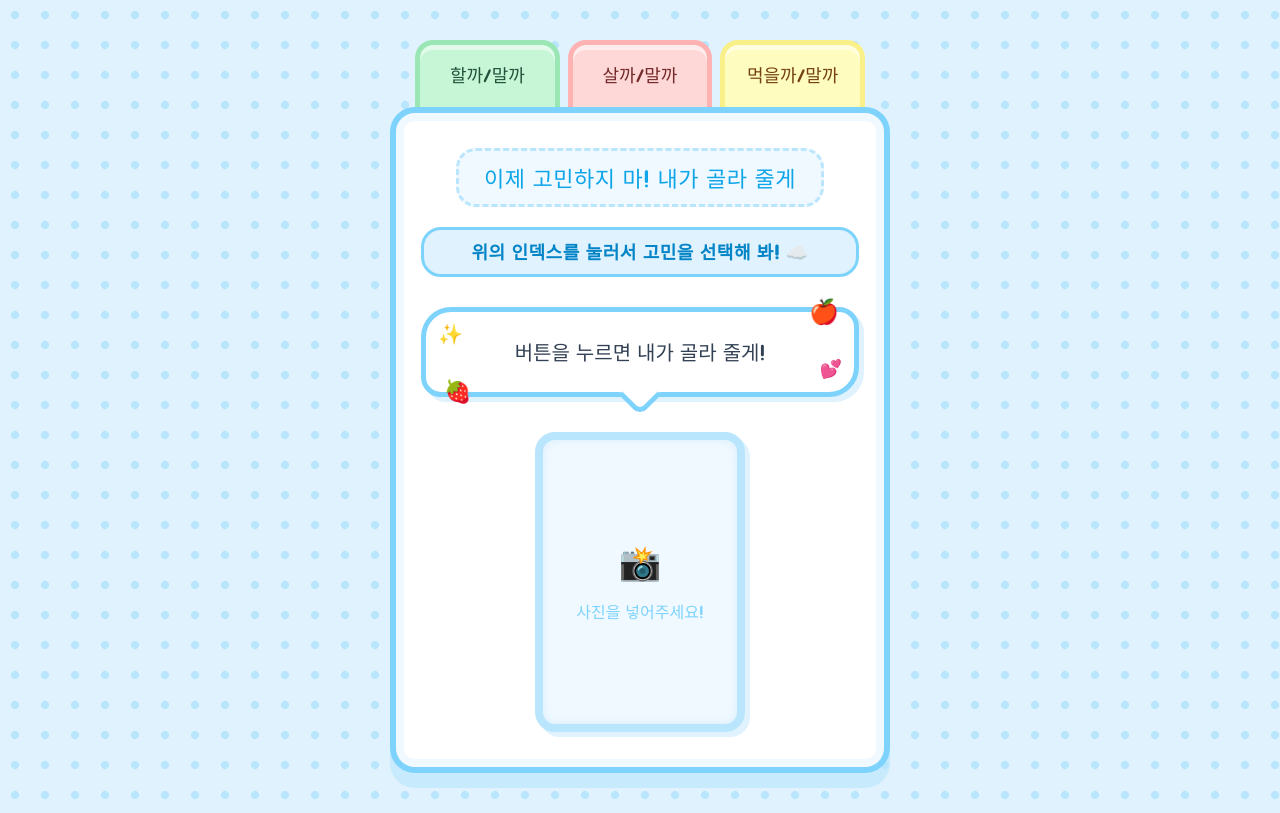
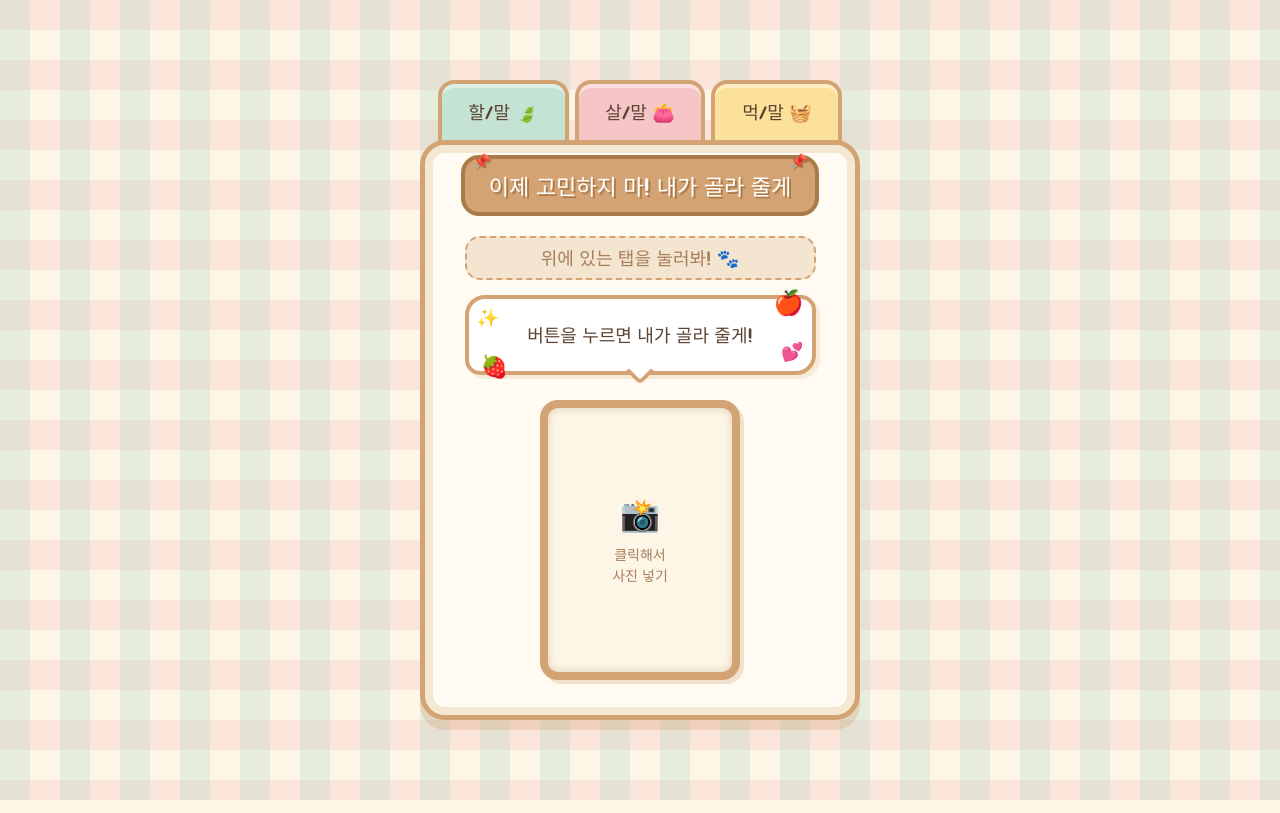
Before and after one commit to likeorlover/-, a plain HTML site: page index.html in a window 1280 px wide. Drawn offline with Linux system fonts and the light colour scheme.

Commit message:
Add files via upload

```diff
--- a/index.html
+++ b/index.html
@@ -12,11 +12,13 @@
         }
 
         body {
-            /* 깔끔한 하늘색 도트 배경 */
-            background-color: #e0f2fe;
-            background-image: radial-gradient(#bae6fd 4px, transparent 4px);
-            background-size: 30px 30px;
-            color: #334155;
+            /* 동물의 숲 느낌의 파스텔 체크무늬 배경 */
+            background-color: #fdf5e6;
+            background-image:
+                linear-gradient(90deg, rgba(162, 212, 195, 0.25) 50%, transparent 50%),
+                linear-gradient(rgba(243, 178, 185, 0.25) 50%, transparent 50%);
+            background-size: 60px 60px;
+            color: #5c4332;
             font-family: 'Jua', sans-serif;
             display: flex;
             flex-direction: column;
@@ -24,157 +26,164 @@
             justify-content: center;
             min-height: 100vh;
             margin: 0;
-            padding: 40px 15px;
+            padding: 20px 10px;
             overflow-x: hidden;
         }
 
-        /* 다이어리/책 전체 래퍼 */
-        .planner-wrapper {
+        /* 전체 컨테이너 완벽한 중앙 정렬 */
+        .app-container {
             width: 100%;
-            max-width: 500px; /* 데스크탑, 모바일 모두 예쁘게 보이는 사이즈 */
+            max-width: 440px;
             display: flex;
             flex-direction: column;
             align-items: center;
+            position: relative;
+            margin: auto;
         }
 
-        /* 책 인덱스 (탭) 영역 */
-        .tabs-container {
+        /* ---------------- [ 인덱스 탭 ] ---------------- */
+        .tabs {
             display: flex;
-            justify-content: space-around;
-            width: 90%;
-            margin-bottom: -6px; /* 메인 창 테두리 아래로 숨기기 위해 아래로 내림 */
-            position: relative;
-            z-index: 0;
-            gap: 8px;
+            justify-content: center;
+            width: 92%;
+            gap: 6px;
+            margin-bottom: -5px; /* 창 안으로 쏙 들어가게 */
+            z-index: 1;
         }
 
         .tab-btn {
             font-family: 'Jua', sans-serif;
             flex: 1;
-            padding: 16px 5px 24px 5px; /* 아래쪽 패딩을 더 줘서 창 테두리에 자연스럽게 가려지게 함 */
-            border-radius: 18px 18px 0 0;
-            border: 5px solid;
+            /* 시각적으로 보이는 영역의 정중앙에 글씨가 오도록 아래쪽 패딩을 더 줌 */
+            padding: 10px 5px 15px 5px;
+            font-size: 15px; /* 모바일용 작은 폰트 */
+            border: 4px solid #d4a373;
             border-bottom: none;
-            font-size: 18px;
+            border-radius: 16px 16px 0 0;
             cursor: pointer;
-            box-shadow: inset 0 5px 0px rgba(255, 255, 255, 0.5);
-            transition: transform 0.1s;
-            text-align: center;
+            display: flex;
+            align-items: center;
+            justify-content: center;
+            gap: 4px;
+            transition: all 0.1s;
+            box-shadow: inset 0 4px 0px rgba(255, 255, 255, 0.4);
+            color: #5c4332;
         }
+
         .tab-btn:active {
             transform: translateY(4px);
         }
 
-        /* 각 탭의 색상 (파스텔톤) */
-        .tab-do { background-color: #c6f6d5; border-color: #9ae6b4; color: #22543d; } /* 파스텔 민트 */
-        .tab-buy { background-color: #fed7d7; border-color: #feb2b2; color: #742a2a; } /* 파스텔 핑크 */
-        .tab-eat { background-color: #fefcbf; border-color: #faf089; color: #744210; } /* 파스텔 옐로 */
+        /* 탭 색상: 숲 느낌의 파스텔톤 완벽 복구 */
+        .tab-do { background-color: #c5e3d5; }
+        .tab-buy { background-color: #f6c5c8; }
+        .tab-eat { background-color: #fce19a; }
 
-        /* 메인 컨테이너 (다이어리 속지 느낌) */
+        /* ---------------- [ 메인 게임 창 ] ---------------- */
         .game-window {
-            background-color: #ffffff;
-            padding: 35px 25px;
+            background-color: #fffbf2;
+            padding: 30px 20px 35px;
             width: 100%;
-            border: 6px solid #7dd3fc; /* 하늘색 톤 테두리 */
+            border: 5px solid #d4a373; /* 따뜻한 우드 테두리 */
             border-radius: 25px;
             box-shadow:
-                0 15px 0px rgba(186, 230, 253, 0.6),
-                inset 0 0 0 8px #f0f9ff;
+                inset 0 0 0 8px #f4e8d3,
+                0 10px 0px rgba(212, 163, 115, 0.3);
             display: flex;
             flex-direction: column;
             align-items: center;
             position: relative;
-            z-index: 1;
+            z-index: 2;
         }
 
-        /* 메인 타이틀 */
-        .main-title {
-            color: #0ea5e9;
-            font-size: 22px;
-            margin-top: 0;
+        /* 상단 우드 간판 */
+        .wood-sign {
+            background-color: #d4a373;
+            color: #fff;
+            padding: 6px 18px;
+            border-radius: 18px;
+            font-size: 17px; /* 모바일용 폰트 축소 */
+            text-shadow: 2px 2px 0px #ab7a4b;
+            border: 4px solid #ab7a4b;
+            margin-top: -15px;
             margin-bottom: 20px;
+            display: flex;
+            align-items: center;
+            white-space: nowrap;
+            position: relative;
+        }
+        .wood-sign::before, .wood-sign::after {
+            content: '📌';
+            position: absolute;
+            font-size: 14px;
+            top: -6px;
+        }
+        .wood-sign::before { left: 8px; }
+        .wood-sign::after { right: 8px; }
+
+        /* 상태 표시줄 */
+        .category-display {
+            background-color: #f3e5d0;
+            color: #a87e5b;
+            padding: 6px 15px;
+            border-radius: 15px;
+            font-size: 14px; /* 모바일용 폰트 축소 */
+            border: 2px dashed #d4a373;
+            margin-bottom: 15px;
             text-align: center;
-            background-color: #f0f9ff;
-            padding: 10px 25px;
-            border-radius: 20px;
-            border: 3px dashed #bae6fd;
-            letter-spacing: 0.5px;
-        }
-
-        /* 선택된 고민 종류 표시 영역 */
-        .category-display {
-            background-color: #e0f2fe;
-            color: #0284c7;
-            padding: 8px 25px;
-            border-radius: 20px;
-            font-size: 18px;
-            font-weight: bold;
-            border: 3px solid #7dd3fc;
-            min-height: 40px;
+            width: 90%;
+            min-height: 32px;
             display: flex;
             align-items: center;
             justify-content: center;
-            letter-spacing: 0.5px;
-            margin-bottom: 5px;
-            width: 100%;
-            text-align: center;
         }
 
-        /* 구름 말풍선 */
+        /* 구름 말풍선 (폰트 크기에 맞게 여백/높이 축소) */
         .speech-cloud {
             position: relative;
             background: #ffffff;
-            color: #334155;
-            font-size: 20px;
-            padding: 25px 20px;
-            width: 100%;
-            border: 5px solid #7dd3fc;
-            border-radius: 30px 20px 30px 20px;
-            margin-top: 25px;
-            margin-bottom: 35px;
+            color: #5c4332;
+            font-size: 15px; /* 모바일용 폰트 축소 */
+            padding: 15px 18px; /* 패딩 축소 */
+            width: 90%;
+            border: 4px solid #d4a373;
+            border-radius: 20px 15px 20px 15px;
+            margin-bottom: 25px;
             text-align: center;
-            min-height: 90px;
+            min-height: 60px; /* 높이 대폭 축소 */
             display: flex;
             align-items: center;
             justify-content: center;
             word-break: keep-all;
-            box-shadow: 5px 5px 0px #e0f2fe;
+            box-shadow: 4px 4px 0px rgba(212, 163, 115, 0.2);
         }
         .speech-cloud::after {
             content: '';
             position: absolute;
-            bottom: -18px;
+            bottom: -10px;
             left: 50%;
             transform: translateX(-50%) rotate(45deg);
-            width: 25px;
-            height: 25px;
+            width: 16px;
+            height: 16px;
             background-color: #ffffff;
-            border-bottom: 5px solid #7dd3fc;
-            border-right: 5px solid #7dd3fc;
-            border-bottom-right-radius: 10px;
+            border-bottom: 4px solid #d4a373;
+            border-right: 4px solid #d4a373;
+            border-bottom-right-radius: 6px;
         }
 
-        /* 꾸미기 장식 아이콘 */
-        .deco { position: absolute; font-size: 20px; }
-        .deco-1 { left: 12px; top: 10px; }
-        .deco-2 { right: 15px; top: -14px; font-size: 24px; }
-        .deco-3 { right: 12px; bottom: 10px; font-size: 18px; }
-        .deco-4 { left: 18px; bottom: -14px; font-size: 22px; }
+        .deco { position: absolute; font-size: 14px; }
+        .deco-1 { left: 8px; top: 8px; }
+        .deco-2 { right: 8px; top: -10px; font-size: 18px; }
+        .deco-3 { right: 8px; bottom: 6px; font-size: 12px; }
+        .deco-4 { left: 12px; bottom: -10px; font-size: 16px; }
 
-        /* 하단 영역 (포토카드 전용) */
-        .bottom-content {
-            display: flex;
-            justify-content: center;
-            width: 100%;
-        }
-
-        /* 나무 액자 포토카드 -> 하늘색 프레임으로 변경 */
+        /* 나무 액자 포토카드 (모바일에서 사진 큼직하게) */
         .photocard-wrapper {
-            width: 210px;
-            height: 300px;
-            background-color: #f0f9ff;
-            border: 8px solid #bae6fd;
-            border-radius: 20px;
+            width: 180px; /* 크기 확대 */
+            height: 260px; /* 크기 확대 */
+            background-color: #fdf5e6;
+            border: 8px solid #d4a373;
+            border-radius: 18px;
             display: flex;
             flex-direction: column;
             align-items: center;
@@ -182,58 +191,68 @@
             cursor: pointer;
             position: relative;
             overflow: hidden;
-            box-shadow: inset 0 0 10px rgba(2, 132, 199, 0.1), 5px 5px 0 #e0f2fe;
+            box-shadow: inset 0 0 8px rgba(92, 67, 50, 0.2), 4px 4px 0 rgba(212, 163, 115, 0.3);
             transition: transform 0.2s;
         }
         .photocard-wrapper:hover {
             transform: rotate(-2deg) scale(1.02);
-            border-color: #7dd3fc;
         }
         .photocard-wrapper img {
             width: 100%;
             height: 100%;
             object-fit: cover;
             display: none;
-            border-radius: 8px;
+            border-radius: 6px;
         }
         .upload-text {
-            color: #7dd3fc;
-            font-size: 16px;
+            color: #a87e5b;
+            font-size: 14px;
             text-align: center;
             line-height: 1.5;
             display: flex;
             flex-direction: column;
             align-items: center;
-            gap: 10px;
+            gap: 6px;
         }
         .upload-text .paw {
-            font-size: 34px;
+            font-size: 32px;
         }
         input[type="file"] {
             display: none;
         }
 
+        /* PC 화면에서는 전체적으로 사이즈를 키움 */
+        @media (min-width: 500px) {
+            .tab-btn { font-size: 18px; padding: 14px 10px 19px 10px; }
+            .wood-sign { font-size: 22px; padding: 10px 24px; margin-top: -20px; }
+            .category-display { font-size: 18px; min-height: 40px; }
+            .speech-cloud { font-size: 18px; padding: 22px; min-height: 80px; }
+            .deco { font-size: 18px; }
+            .deco-2 { font-size: 24px; }
+            .deco-4 { font-size: 22px; }
+            .photocard-wrapper { width: 200px; height: 280px; }
+        }
     </style>
 </head>
 <body>
-    <div class="planner-wrapper">
-        <!-- 상단 인덱스 탭 -->
-        <div class="tabs-container">
-            <button class="tab-btn tab-do" onclick="decide('do')">할까/말까</button>
-            <button class="tab-btn tab-buy" onclick="decide('buy')">살까/말까</button>
-            <button class="tab-btn tab-eat" onclick="decide('eat')">먹을까/말까</button>
+    <div class="app-container">
+        <!-- 상단 아기자기한 인덱스 탭 (이모지 포함 & 완벽 중앙 정렬) -->
+        <div class="tabs">
+            <button class="tab-btn tab-do" onclick="decide('do')">할/말 🍃</button>
+            <button class="tab-btn tab-buy" onclick="decide('buy')">살/말 👛</button>
+            <button class="tab-btn tab-eat" onclick="decide('eat')">먹/말 🧺</button>
         </div>
 
         <div class="game-window">
-            <!-- 메인 타이틀 -->
-            <div class="main-title">이제 고민하지 마! 내가 골라 줄게</div>
+            <!-- 다시 돌아온 귀여운 우드 간판 -->
+            <div class="wood-sign">이제 고민하지 마! 내가 골라 줄게</div>
 
-            <!-- 선택된 고민 종류 표시 -->
+            <!-- 선택된 고민 종류 -->
             <div class="category-display" id="categoryDisplay">
-                위의 인덱스를 눌러서 고민을 선택해 봐! ☁️
+                위에 있는 탭을 눌러봐! 🐾
             </div>
 
-            <!-- 말풍선 -->
+            <!-- 말풍선 (슬롯머신) - 폰트 크기에 맞춰 줄어든 여백 -->
             <div class="speech-cloud" id="speechBubble">
                 <span class="deco deco-1">✨</span>
                 <span class="deco deco-2">🍎</span>
@@ -242,21 +261,18 @@
                 버튼을 누르면 내가 골라 줄게!
             </div>
 
-            <!-- 하단 포토카드 전용 영역 -->
-            <div class="bottom-content">
+            <!-- 하단 포토카드 -->
             <label for="imageUpload" class="photocard-wrapper" id="photoWrapper">
                 <div class="upload-text" id="uploadText">
                     <span class="paw">📸</span>
-                        사진을 넣어주세요!
+                    클릭해서<br>사진 넣기
                 </div>
                 <img id="previewImage" alt="최애 포토카드">
             </label>
             <input type="file" id="imageUpload" accept="image/*">
         </div>
     </div>
-    </div>
 
-    <!-- 효과음 오디오 -->
     <audio id="popSound" src="https://assets.mixkit.co/active_storage/sfx/2568/2568-preview.mp3"></audio>
 
     <script>
@@ -325,13 +341,13 @@
             let categoryText = "";
             if (type === 'do') {
                 list = doList;
-                categoryText = "🌿 [ 할까? 말까? ] 고민 중...";
+                categoryText = "🌿 [ 할/말 ] 고민 중...";
             } else if (type === 'buy') {
                 list = buyList;
-                categoryText = "👛 [ 살까? 말까? ] 고민 중...";
+                categoryText = "👛 [ 살/말 ] 고민 중...";
             } else if (type === 'eat') {
                 list = eatList;
-                categoryText = "🧺 [ 먹을까? 말까? ] 고민 중...";
+                categoryText = "🧺 [ 먹/말 ] 고민 중...";
             }
 
             categoryDisplay.innerText = categoryText;
```
Lines whose indentation alone changed are shown as unchanged.
